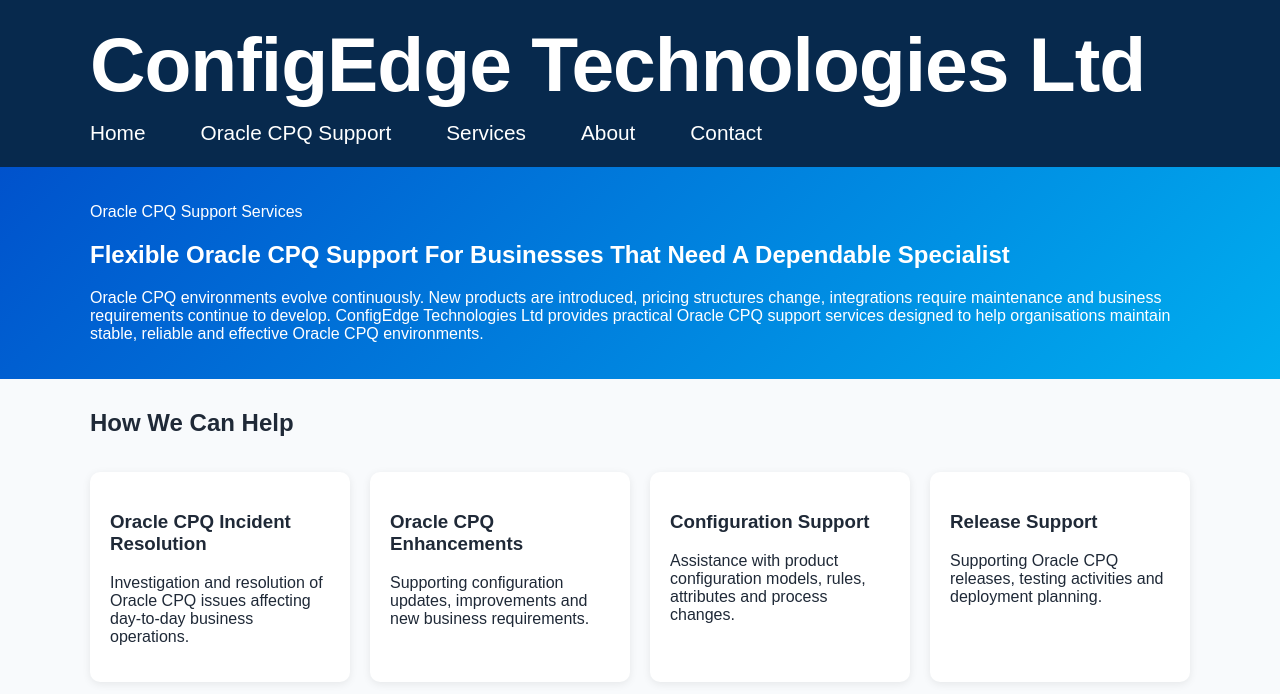
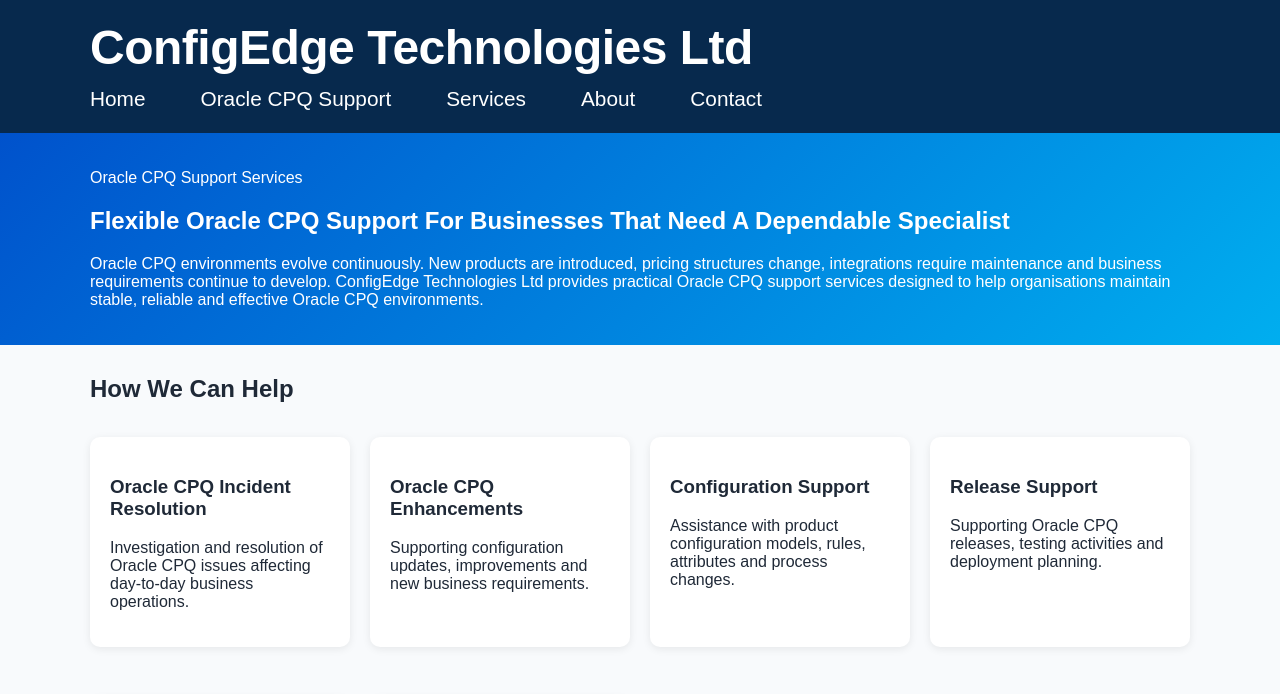
Before and after one commit to tprasanna-oss/configedge-technologies-website, a plain HTML site: page support.html in a window 1280 px wide. Shown: the top 694 px of the page. Drawn offline with Linux system fonts and the light colour scheme.

Commit message:
Update style.css

```diff
--- a/style.css
+++ b/style.css
@@ -7,10 +7,10 @@ padding:12px 0;
 
 .logo {
   color: #ffffff;
-  font-size: 4.8rem;
-  font-weight: 800;
-  letter-spacing: -1px;
-  margin-bottom: 15px;
+  font-size: 3rem;
+  font-weight: 700;
+  letter-spacing: -0.5px;
+  margin-bottom: 12px;
   line-height: 1.1;
 }
 
```
